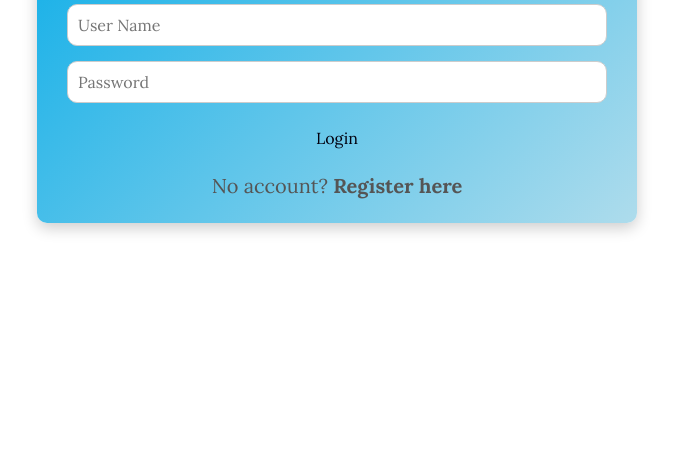
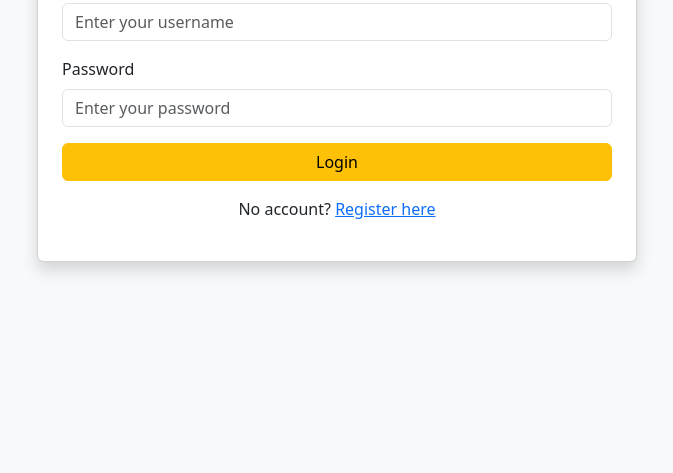
Before and after one commit to Saraahamrr/E-Commerce-JewleryStore, a website: page public/login.html in a window 1280 px wide. Shown: the part 327-800 px from the top of the page, without its empty margins (303-976 px from the left). Drawn offline with nearby package versions, Linux system fonts and the light colour scheme; a web font is replaced by a local one.

Commit message:
2nd commit login

```diff
--- a/public/Reg.css
+++ /dev/null
@@ -1,70 +0,0 @@
-
-@import url('https://fonts.googleapis.com/css2?family=Delius&family=Lora:ital,wght@0,400..700;1,400..700&family=Merriweather:ital,wght@0,300;0,400;0,700;0,900;1,300;1,400;1,700;1,900&family=Pacifico&family=Playwrite+AU+VIC+Guides&family=Sour+Gummy:ital,wght@0,100..900;1,100..900&display=swap');
-
-body {
-  font-family: "Lora", serif;
-  display: flex;
-  justify-content: center;
-  align-items: center;
-  height: 100vh;
-  margin: 0;
-  background-color: #f4f4f9;
-}
-
-#reg-form {
-  background: linear-gradient(135deg, #12afe8, #aedcec);
-  padding: 20px;
-  border-radius: 8px;
-  box-shadow: 0 0 10px rgba(0, 0, 0, 0.1);
-  width: 100%;
-  max-width: 600px;
-}
-
-#reg-form h2 {
-  margin-bottom: 20px;
-  text-align: center;
-}
-
-.form-group {
-  margin-bottom: 15px;
-}
-
-.form-group input {
-  width: 95%;
-  padding: 10px;
-  border: 1px solid #ccc;
-  border-radius: 10px;
-  /* transition: 0.7s ease; */
-}
-.form-group input:hover{
-  /* transform: scale(1.1); */
-  border: 1px solid black;
-}
-
-#register-btn {
-  width: 100%;
-  padding: 10px;
-  border: none;
-  border-radius: 4px;
-  /* background: #007BFF; */
-  color: rgb(19, 17, 17);
-  cursor: pointer;
-  transition: 0.7s ease;
-}
-
-
-
-
-.register-text {
-  margin-top: 15px;
-  text-align: center;
-}
-
-.register-text a {
-  color: #020912;
-  text-decoration: none;
-}
-
-.register-text a:hover {
-  text-decoration: underline;
-}
--- a/public/login.css
+++ /dev/null
@@ -1,88 +0,0 @@
-@import url('https://fonts.googleapis.com/css2?family=Delius&family=Lora:ital,wght@0,400..700;1,400..700&family=Merriweather:ital,wght@0,300;0,400;0,700;0,900;1,300;1,400;1,700;1,900&family=Pacifico&family=Playwrite+AU+VIC+Guides&family=Sour+Gummy:ital,wght@0,100..900;1,100..900&display=swap');
-
-* {
-    padding: 0;
-    margin: 0;
-    box-sizing: border-box;
-    font-family: "Lora", serif;
-
-  }
-
-  body {
-
-    height: 100vh;
-    display: flex;
-    justify-content: center;
-    align-items: center;
-  }
-
-  #login-form {
-    width: 100%;
-    max-width: 600px;
-    height: 300px;
-    /* background-color: #fff; */
-    border-radius: 10px;
-    box-shadow: 0 5px 15px rgba(0, 0, 0, 0.2);
-    padding: 30px;
-    text-align: center;
-    background: linear-gradient(135deg, #12afe8, #aedcec);
-  }
-
-  #login-form h2 {
-    margin-bottom: 20px;
-    color: #333;
-  }
-
-  .form-group {
-    margin-bottom: 15px;
-  }
-
-  #login-form input {
-    width: 100%;
-    padding: 10px;
-    border: 1px solid #ccc;
-    border-radius: 10px;
-    font-size: 16px;
-    /* transition: 0.7s ease; */
-  }
-
-
-  #login-form input:focus {
-    border-color: var(--wcolor);
-    outline: none;
-  }
-
-  .btn-login {
-    display: inline-block;
-    width: 100%;
-    padding: 10px;
-    background-color: var(--wcolor);
-    color: #02010f;
-    border: none;
-    border-radius: 5px;
-    font-size: 16px;
-    cursor: pointer;
-    transition: background-color 0.3s ease;
-  }
-
-  .btn-login:hover {
-    background-color: #dbecf2;
-  }
-
-  .register-text {
-    margin-top: 15px;
-    font-size: 14px;
-    color: #555;
-    font-size: 20px;
-  }
-
-  .register-text a {
-    color: var(--wcolor);
-    text-decoration: none;
-    font-weight: bold;
-    font-size: 20px;
-  }
-
-  .register-text a:hover {
-    text-decoration: underline;
-  }
--- a/public/login.html
+++ b/public/login.html
@@ -3,26 +3,32 @@
 <head>
     <meta charset="UTF-8">
     <meta name="viewport" content="width=device-width, initial-scale=1.0">
-     <link rel="stylesheet" href="./login.css">
     <title>Login</title>
+    <!-- Bootstrap CSS -->
+    <link href="https://cdn.jsdelivr.net/npm/bootstrap@5.3.0-alpha3/dist/css/bootstrap.min.css" rel="stylesheet">
+    <script defer src="login.js"></script>
 </head>
-<body>
+<body class="d-flex align-items-center justify-content-center vh-100 bg-light">
 
-    <section id="login-form">
-        <form action="">
-          <h2>Login</h2>
-          <div class="form-group">
-            <input type="text" placeholder="User Name" required>
-          </div>
-          <div class="form-group">
-            <input type="password" placeholder="Password" required>
-          </div>
-          <button type="submit" class="btn-login">Login</button>
-          <p class="register-text">
-            No account? <a href="Reg.html" target="_blank">Register here</a>
-          </p>
+    <div class="card shadow p-4" style="max-width: 600px; width: 100%;">
+        <h2 class="text-center mb-4">Welcome back </h2>
+        <form id="login-form" onsubmit="loginUser(event)">
+            <div class="mb-3">
+                <label for="username" class="form-label">Username</label>
+                <input type="text" id="username" class="form-control" placeholder="Enter your username" required>
+            </div>
+            <div class="mb-3">
+                <label for="password" class="form-label">Password</label>
+                <input type="password" id="password" class="form-control" placeholder="Enter your password" required>
+            </div>
+            <button type="submit" class="btn btn-warning w-100">Login</button>
+            <p class="text-center mt-3">
+                No account? <a href="Reg.html" target="_blank">Register here</a>
+            </p>
         </form>
-      </section>
+    </div>
 
+    <!-- Bootstrap Bundle with Popper -->
+    <script src="https://cdn.jsdelivr.net/npm/bootstrap@5.3.0-alpha3/dist/js/bootstrap.bundle.min.js"></script>
 </body>
 </html>
--- a/public/login.js
+++ b/public/login.js
@@ -0,0 +1,33 @@
+function loginUser(event) {
+    event.preventDefault(); // Prevent form submission and page refresh
+
+    const username = document.getElementById('username').value.trim();
+    const password = document.getElementById('password').value.trim();
+
+    // Basic validation to ensure both fields are filled
+    if (!username || !password) {
+        alert("Both username and password are required.");
+        return;
+    }
+
+    // Send login credentials to the server via a POST request
+    fetch('/login', {
+        method: 'POST',
+        headers: {
+            'Content-Type': 'application/json'
+        },
+        body: JSON.stringify({ username, password })
+    })
+    .then(response => response.json())
+    .then(data => {
+        if (data.success) {
+            window.location.href = '/home.html'; // Redirect to the home page
+        } else {
+            alert('Invalid login credentials!');
+        }
+    })
+    .catch(error => {
+        console.error('Error:', error);
+        alert('An error occurred. Please try again.');
+    });
+}
--- a/public/otp.css
+++ b/public/otp.css
@@ -46,7 +46,7 @@ h1 {
 .btn{
     padding: 10px ;
     margin: 10px 10px;
-    background-color: green;
+    background-color: rgb(52, 160, 52);
     outline: none;
     border: none;
     border-radius: 30px;
@@ -58,4 +58,5 @@ input{
     width: 100%;
     padding: 10px;
     margin: 10px;
+    border-radius: 20px;
 }
```
Also changed, not shown: public/Reg.html (+22 -15 lines), public/home.html (added, +11 -0 lines), public/server.js (deleted, +0 -54 lines), registration.json (+33 -31 lines), server.js (added, +92 -0 lines), index.html (deleted), script.js (deleted), styles.css (deleted).
